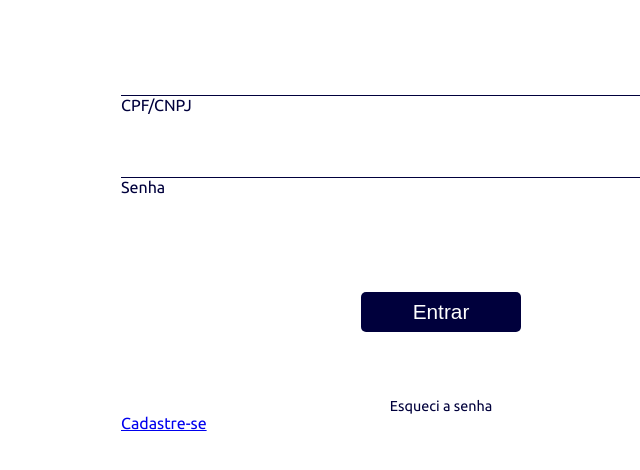
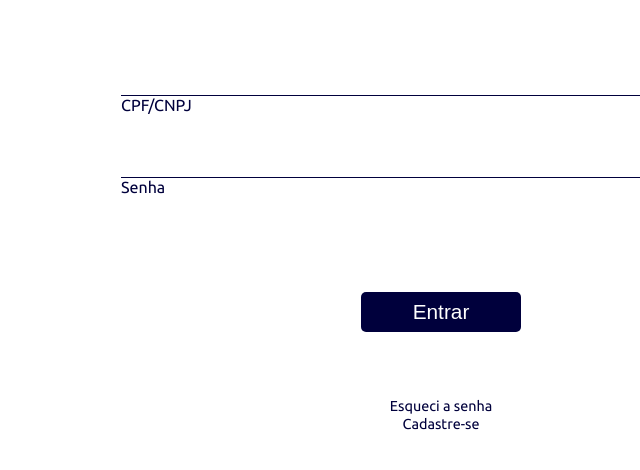
Before and after one commit to vanessabuecker/Desafio-Safra-TF, a website with bundled scripts: page src/index.html in a window 1280 px wide. Shown: the part 182-652 px from the top of the page, without its empty margins (199-839 px from the left). Built offline with nearby package versions, Linux system fonts and the light colour scheme.

Commit message:
template e css login ok

```diff
--- a/src/pages/login/app.js
+++ b/src/pages/login/app.js
@@ -16,9 +16,11 @@ export default () => {
             <button type='button'  class='btn-enter' id='btn-enter'>Entrar</button>
         </div>
         <div class="teste">
-            <a class='forgot-password' id='forgot-password' href='#NAOSEI'>Esqueci a senha</a>
+            <a class='text-href' id='btn-forgot-password' href='#NAOSEI'>Esqueci a senha</a>
         </div>
-        <a id='btn-cadastro'href='#register'>Cadastre-se</a>
+        <div class="teste">
+            <a class='text-href'id='btn-cadastro'href='#register'>Cadastre-se</a>
+        </div>
     </div>
    `;
 
--- a/src/pages/login/style.css
+++ b/src/pages/login/style.css
@@ -70,7 +70,7 @@ body {
     color: #00003C;
 }
 
-#forgot-password {
+.text-href {
     font-size: 0.9rem;
     color: #00003C;
     text-decoration: none;
--- a/src/routes.js
+++ b/src/routes.js
@@ -10,10 +10,10 @@ const init = () => {
     case ' ':
       main.appendChild(register());
       break;
-    case '#home':
-      main.innerHTML = '';
-      main.appendChild(home());
-      break;
+    // case '#home':
+      // main.innerHTML = '';
+      // main.appendChild(home());
+      // break;
     case '#register':
       main.innerHTML = '';
       main.appendChild(register());
```
